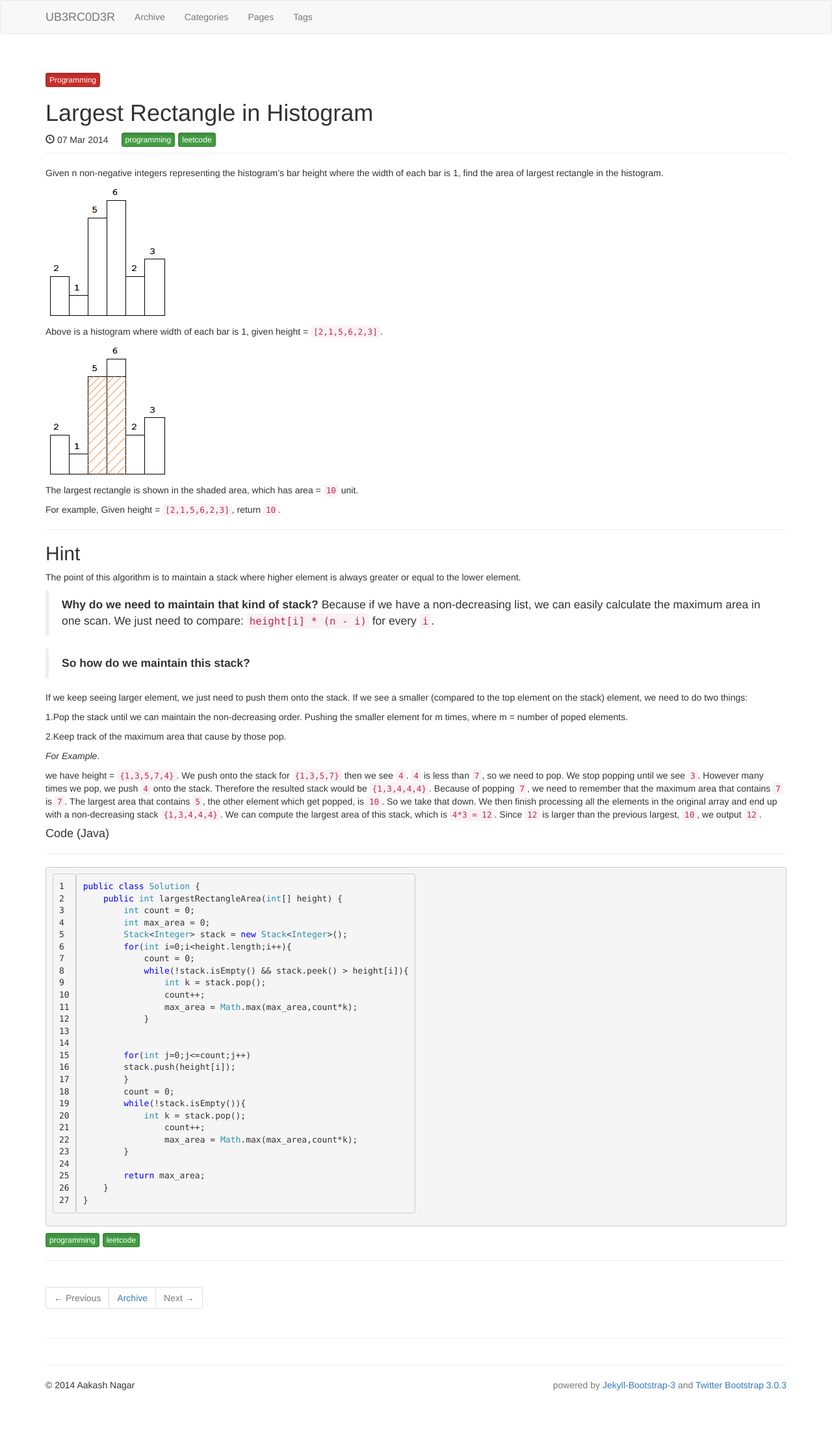
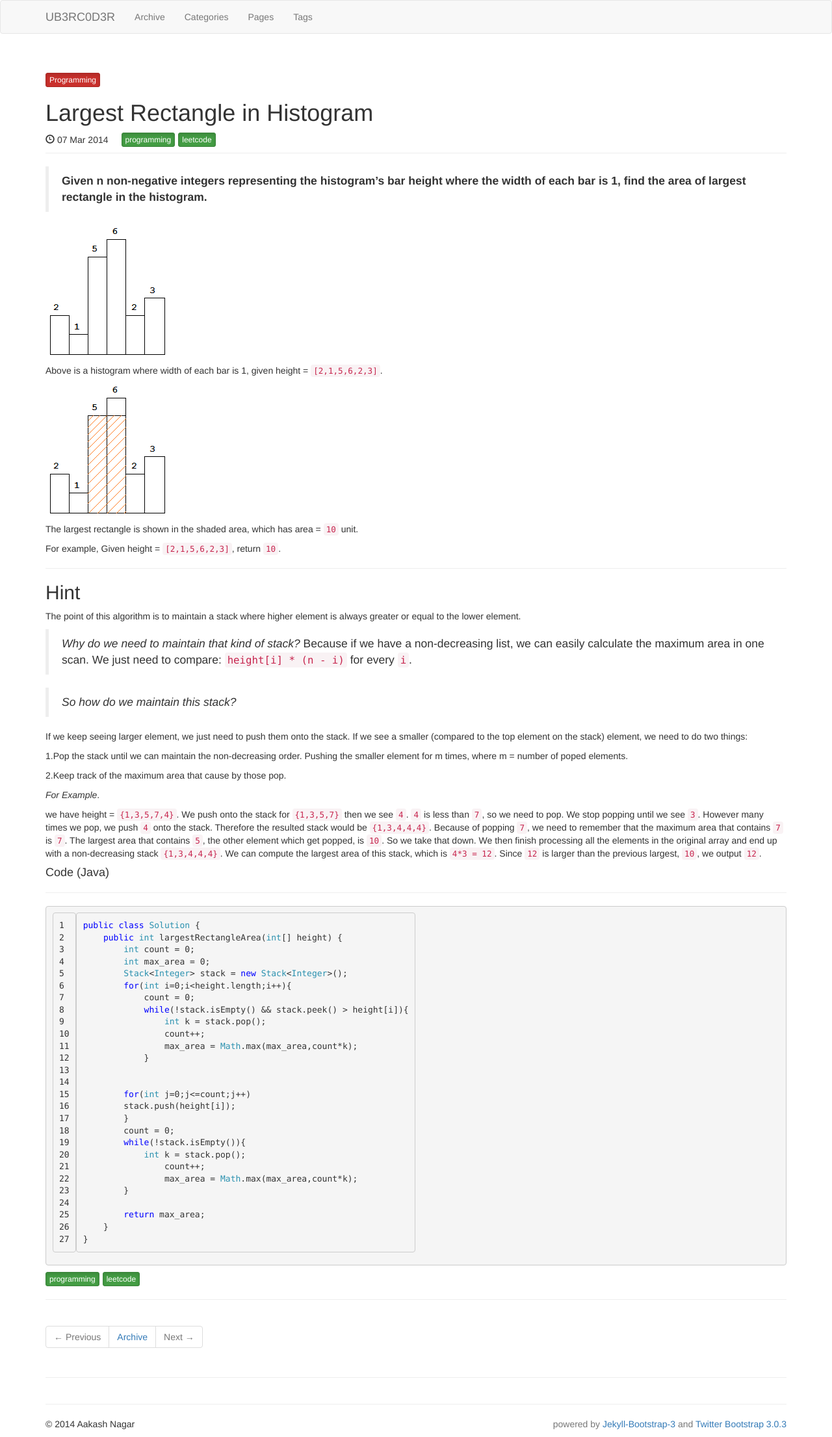
Before and after one commit to aakash01/aakash01.github.io, a Jekyll site: the page built from _posts/2014-03-07-largest-rectangle-in-histogram.md, in a window 1280 px wide. Shown: the whole page at 65% size. Built offline with Jekyll 4.4.1, drawn with Linux system fonts in a browser that asks for light colours; nearby versions of some CDN libraries; library files that are not in the unit come from our copies; before the commit the page ends 2151 px from its top, so only the background shows below that.

Commit message:
updated tags and category pages

```diff
--- a/_includes/JB/categories_list
+++ b/_includes/JB/categories_list
@@ -29,7 +29,7 @@
   {% else %}
     {% for category in categories_list %}
     	<td><a class="btn btn-danger btn-xs active" role="button"  href="{{ BASE_PATH }}{{ site.JB.categories_path }}#{{ category[0] }}-ref">
-    		{{ category[0] | join: "/" }}
+    		{{ category[0] | join: "/" }} <span>{{ category[1].size }}</span>
     	</a></td>
     {% endfor %}
   {% endif %}
--- a/_includes/JB/tags_list
+++ b/_includes/JB/tags_list
@@ -26,7 +26,7 @@
     {% endfor %}
   {% else %}
     {% for tag in tags_list %}
-    	<td><a href="{{ BASE_PATH }}{{ site.JB.tags_path }}#{{ tag[0] }}-ref">{{ tag[0] }}</a></td>
+    	<td><a class="btn btn-success btn-xs active" role="button" href="{{ BASE_PATH }}{{ site.JB.tags_path }}#{{ tag[0] }}-ref">{{ tag[0] }} <span>{{ tag[1].size }}</span></a></td>
     {% endfor %}
   {% endif %}
 {% endif %}
--- a/_posts/2014-03-07-largest-rectangle-in-histogram.md
+++ b/_posts/2014-03-07-largest-rectangle-in-histogram.md
@@ -8,7 +8,7 @@
 ---
 
 {% include JB/setup %}
-Given n non-negative integers representing the histogram's bar height where the width of each bar is 1, find the area of largest rectangle in the histogram.
+> __Given n non-negative integers representing the histogram's bar height where the width of each bar is 1, find the area of largest rectangle in the histogram.__
 
 ![histogram]({{http://aakash01.github.io}}/assets/images/histogram.png)
 
@@ -28,10 +28,10 @@
 
 The point of this algorithm is to maintain a stack where higher element is always greater or equal to the lower element.
 
-> **Why do we need to maintain that kind of stack?**
+> _Why do we need to maintain that kind of stack?_
 Because if we have a non-decreasing list, we can easily calculate the maximum area in one scan. We just need to compare: `height[i] * (n - i)` for every `i`.
 
-> **So how do we maintain this stack?**
+> _So how do we maintain this stack?_
 
 If we keep seeing larger element, we just need to push them onto the stack. If we see a smaller (compared to the top element on the stack) element, we need to do two things:
 
```
